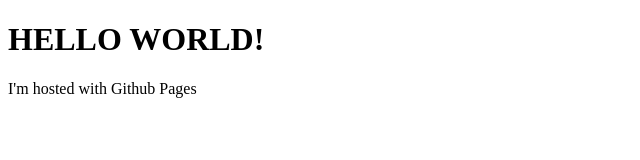
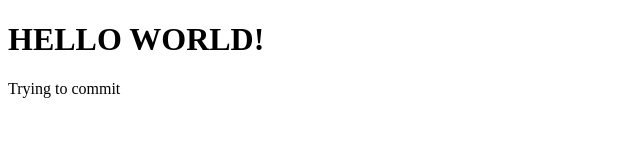
Before and after one commit to brantmos/brantmos.github.io, a plain HTML site: page index.html in a window 1280 px wide. Shown: the whole page, without its empty margins (0-640 px from the left). Drawn offline with Linux system fonts and the light colour scheme.

Commit message:
Commit 1

```diff
--- a/index.html
+++ b/index.html
@@ -6,7 +6,7 @@
 
     <body>
         <h1> HELLO WORLD! </h1>
-        <p> I'm hosted with Github Pages </p>
+        <p> Trying to commit</p>
     </body>
 
 </html>
```
